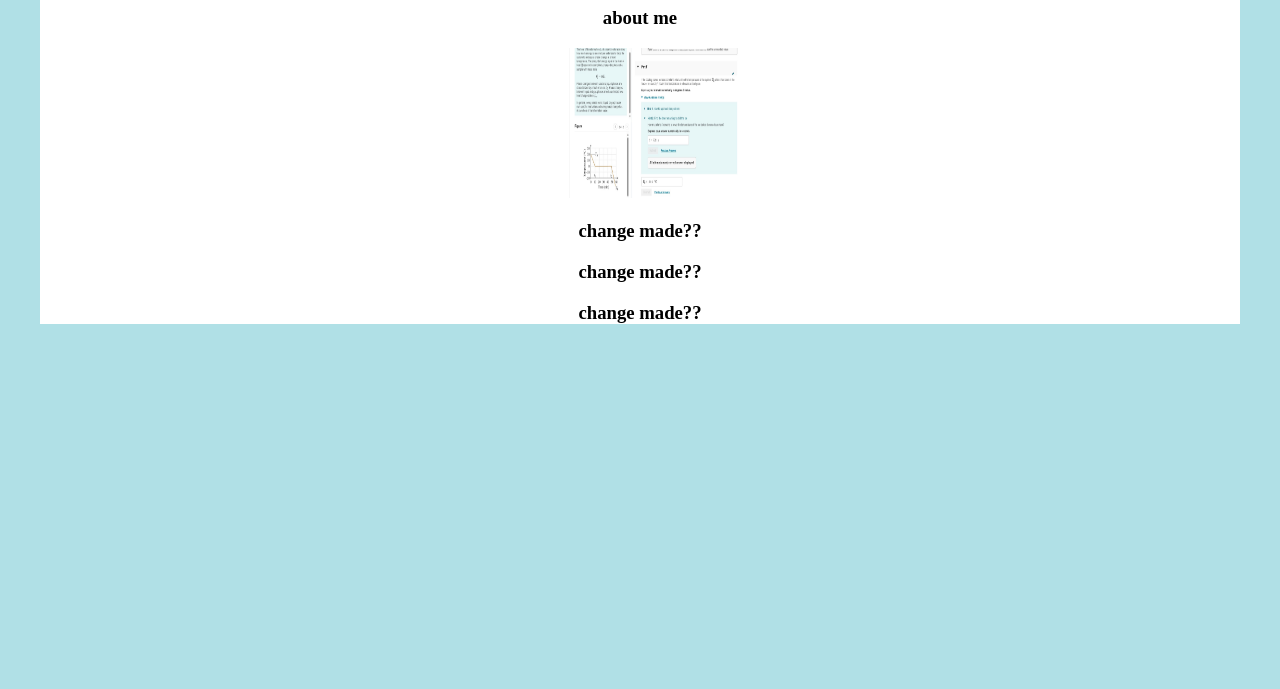
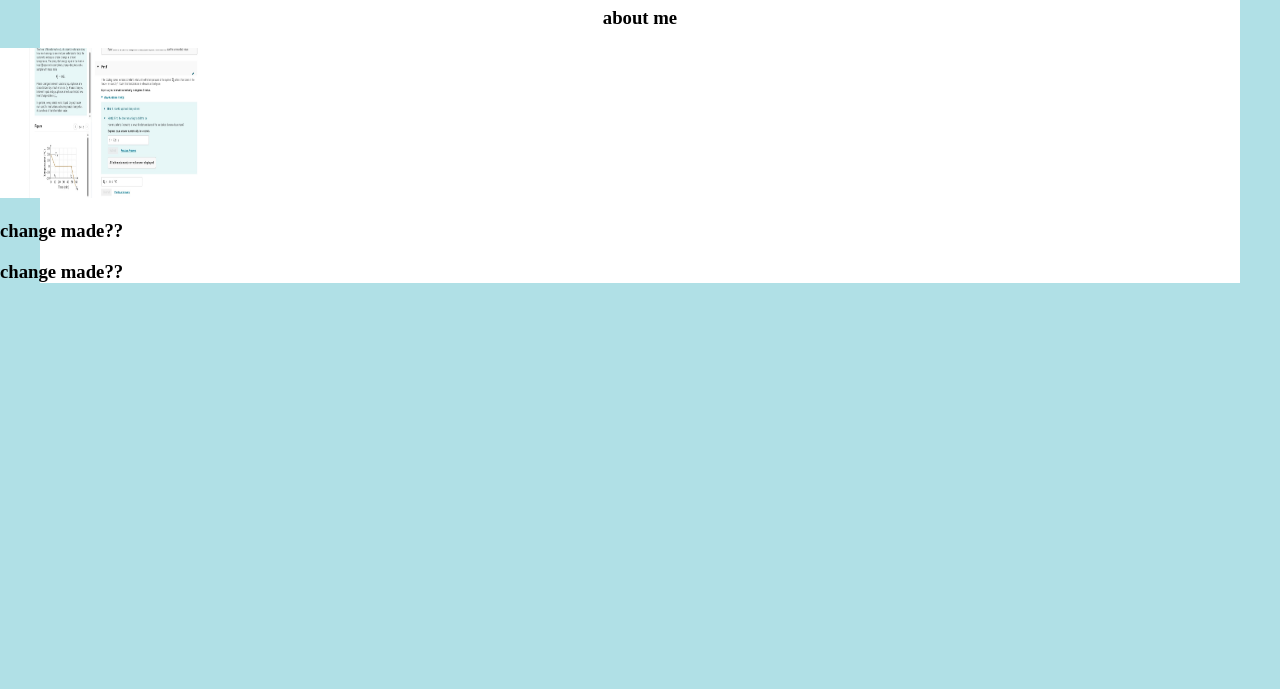
Before and after one commit to YS2226/YS2226.github.io, a plain HTML site: page index.html in a window 1280 px wide. Shown: the part 111-800 px from the top of the page. Drawn offline with Linux system fonts and the light colour scheme.

Commit message:
Update index.html

```diff
--- a/index.html
+++ b/index.html
@@ -46,8 +46,8 @@
     </style>
 </head>
 
-<body class ="center">
-<h1 class ="left">
+<body>
+<h1 class ="left center">
     ( 👁‍🗨ω👁‍🗨 )
 </h1>
 <div>
@@ -63,13 +63,19 @@
         about me
 
     </h3>
+
+
+
+     <img src="ss.jpg" alt="test image" width="200" height="150">
+    <h3>change made??</h3>
+    <h3>change made??</h3>
+
+
+
 </section>
 
 
-    <img src="ss.jpg" alt="test image" width="200" height="150">
-    <h3>change made??</h3>
-    <h3>change made??</h3>
-    <h3>change made??</h3>
+
 
 
 
```
